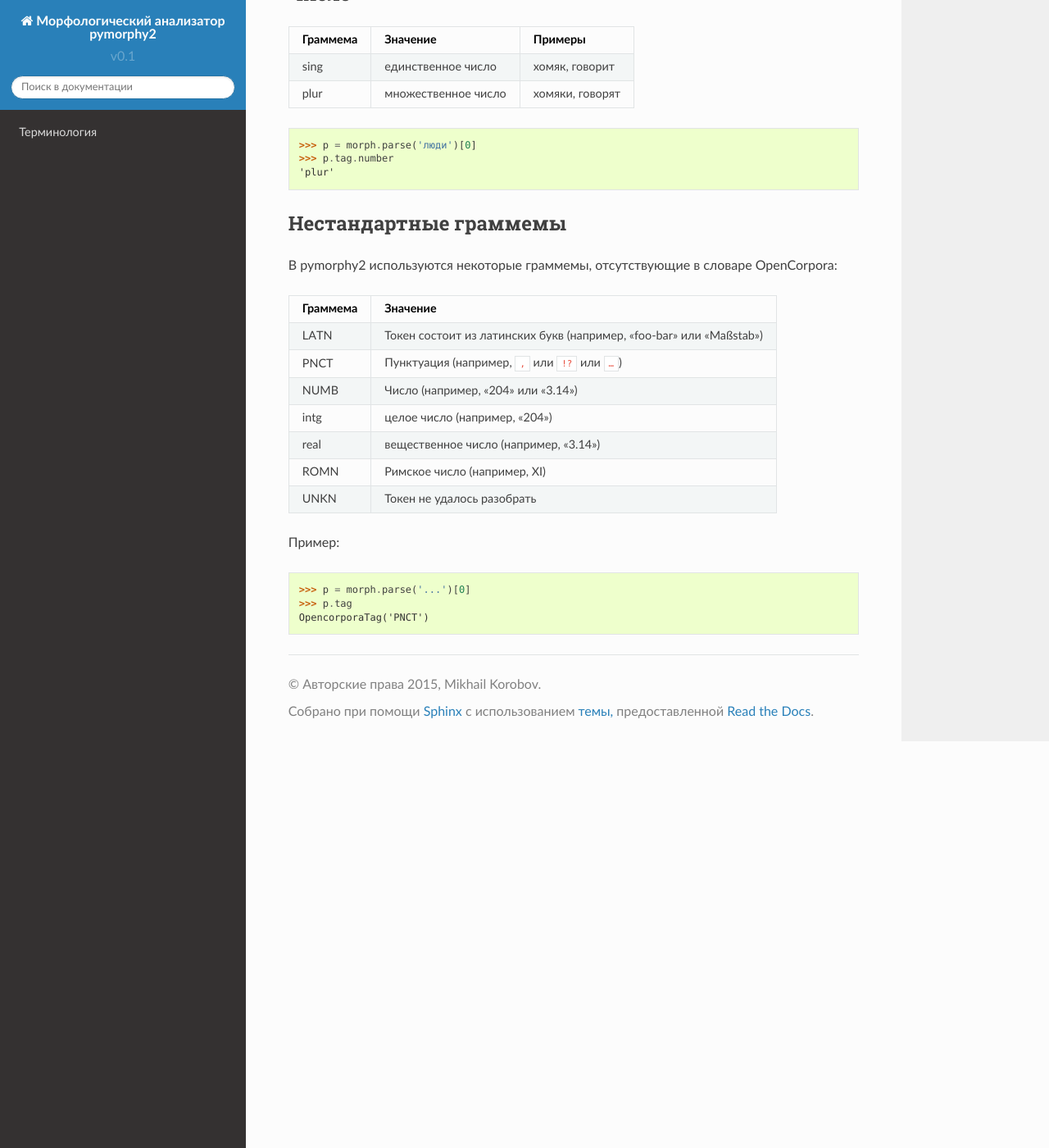
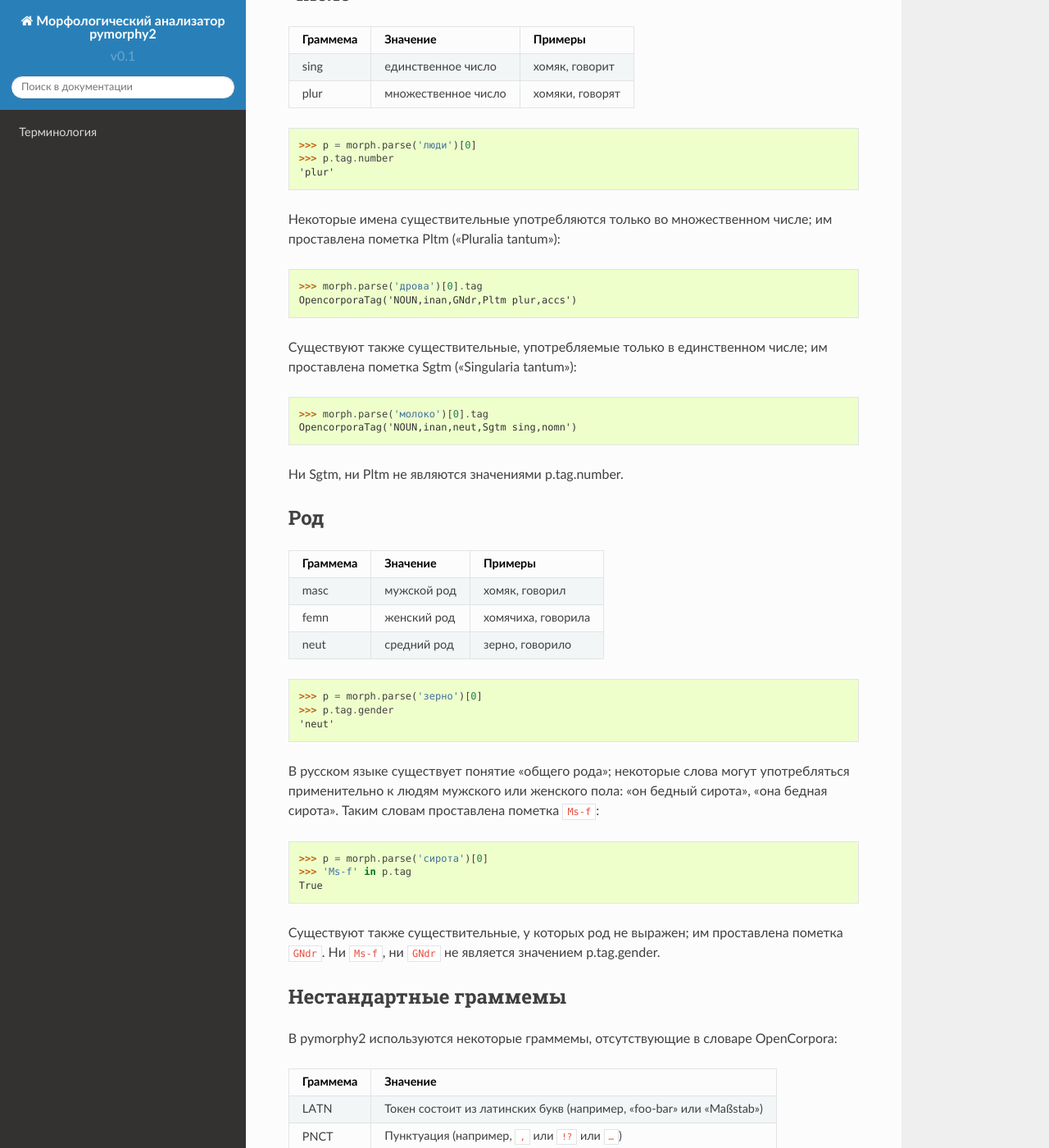
Before and after one commit to pymorphy2/pymorphy2, a Sphinx documentation site: the page built from docs/user/grammemes.rst, in a window 1280 px wide and 1400 px high, scrolled down 2037 px. Shown: the whole window at 82% size. Built offline with Sphinx 7.4.7 and the Read the Docs theme 2.0.0, drawn with Linux system fonts in a browser that asks for light colours; pages that are not in the unit, such as notebooks, are missing from menus.

Commit message:
DOC document more grammemes. See GH-15.

```diff
--- a/docs/user/grammemes.rst
+++ b/docs/user/grammemes.rst
@@ -100,6 +102,51 @@ plur         множественное число               хомяки,
     >>> p.tag.number
     'plur'
 
+
+Некоторые имена существительные употребляются только во множественном числе;
+им проставлена пометка Pltm ("Pluralia tantum")::
+
+    >>> morph.parse('дрова')[0].tag
+    OpencorporaTag('NOUN,inan,GNdr,Pltm plur,accs')
+
+Существуют также существительные, употребляемые только в единственном числе;
+им проставлена пометка Sgtm ("Singularia tantum")::
+
+    >>> morph.parse('молоко')[0].tag
+    OpencorporaTag('NOUN,inan,neut,Sgtm sing,nomn')
+
+Ни Sgtm, ни Pltm не являются значениями p.tag.number.
+
+.. _russian-genders:
+
+Род
+---
+
+==========   =============================     =================================
+Граммема     Значение                          Примеры
+==========   =============================     =================================
+masc         мужской род                       хомяк, говорил
+femn         женский род                       хомячиха, говорила
+neut         средний род                       зерно, говорило
+==========   =============================     =================================
+
+::
+
+    >>> p = morph.parse('зерно')[0]
+    >>> p.tag.gender
+    'neut'
+
+В русском языке существует понятие "общего рода"; некоторые слова
+могут употребляться применительно к людям мужского или женского пола:
+"он бедный сирота", "она бедная сирота". Таким словам проставлена пометка
+``Ms-f``::
+
+    >>> p = morph.parse('сирота')[0]
+    >>> 'Ms-f' in p.tag
+    True
+
+Существуют также существительные, у которых род не выражен; им проставлена
+пометка ``GNdr``. Ни ``Ms-f``, ни ``GNdr`` не является значением p.tag.gender.
 
 .. _non-standard-grammemes:
 
```
Also changed, not shown: other parts of docs/user/grammemes.rst (+2 -0 lines).
